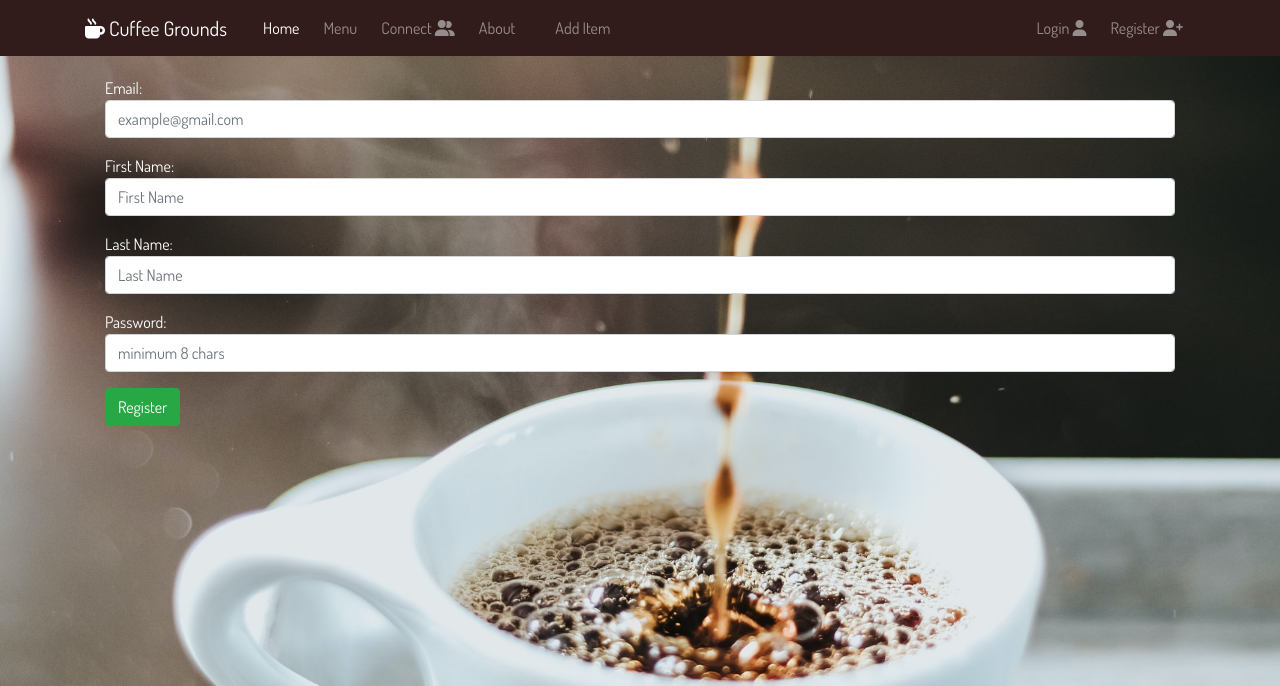
After one commit to trevor-cuffe/coffeeShop, a Node project: template views/register.ejs in a window 1280 px wide. The commit adds this page. Shown: the top 686 px of the page. Run offline with Node 20 templates, Linux system fonts and the light colour scheme; the template is opened without the code that fills it, so the values that code supplies are empty; some libraries are stand-ins or nearby versions.

Commit message:
Create login and register pages

```diff
--- a/app.js
+++ b/app.js
@@ -70,6 +70,14 @@ app.use(passport.session());
 
 app.get("/", (req, res) => {
     res.render("home");
+});
+
+app.get("/register", (req, res) => {
+    res.render("register");
+});
+
+app.get("/login", (req, res) => {
+    res.render("login");
 });
 
 //INDEX
--- a/public/styles/main.css
+++ b/public/styles/main.css
@@ -116,3 +116,7 @@ hr {
 	display: inline-block;
 	flex: 0 1 100%;
 }
+
+.container form {
+	padding: 20px;
+}
--- a/views/partials/header.ejs
+++ b/views/partials/header.ejs
@@ -42,8 +42,8 @@
 					</li>
 					<li class="nav-item px-1"><a class="nav-link" href="/menu">Menu</a></li>
 					<li class="nav-item px-1"><a class="nav-link" href="#">Connect <i class="fas fa-user-friends"></i></a></li>
-					<li class="nav-item px-1"><a class="nav-link" href="#">About</a></li>
-					<li class="nav-item px-1 ml-3"><a class="nav-link" href="/menu/new">Add Item</a></li>
+					<li class="nav-item px-1 mr-3"><a class="nav-link" href="#">About</a></li>
+					<li class="nav-item px-1"><a class="nav-link" href="/menu/new">Add Item</a></li>
 					<!--       <li class="nav-item">
 	        <a class="nav-link disabled" href="#" tabindex="-1" aria-disabled="true">Disabled</a>
 	      </li> -->
--- /dev/null
+++ b/views/register.ejs
@@ -0,0 +1,27 @@
+<%- include("partials/header.ejs") %>
+
+<div class="container">
+    <form action="/login" method="POST">
+        <div class="form-group">
+            <span>Email:</span>
+            <input class="form-control" name="email" type="email" placeholder="example@gmail.com" required>
+        </div>
+        <div class="form-group">
+            <span>First Name:</span>
+            <input class="form-control" name="firstName" type="text" placeholder = "First Name" required>
+        </div>
+        <div class="form-group">
+            <span>Last Name:</span>
+            <input class="form-control" name="lastName" type="text" placeholder = "Last Name" required>
+        </div>
+        <div class="form-group">
+            <span>Password:</span>
+            <input class="form-control" name="password" type="password" placeholder="minimum 8 chars" minlength="8" required>
+        </div>
+        <button class="btn btn-success">Register</button>
+    </form>
+
+
+</div>
+
+<%- include("partials/footer.ejs") %>
```
Also changed, not shown: views/login.ejs (added, +17 -0 lines).
